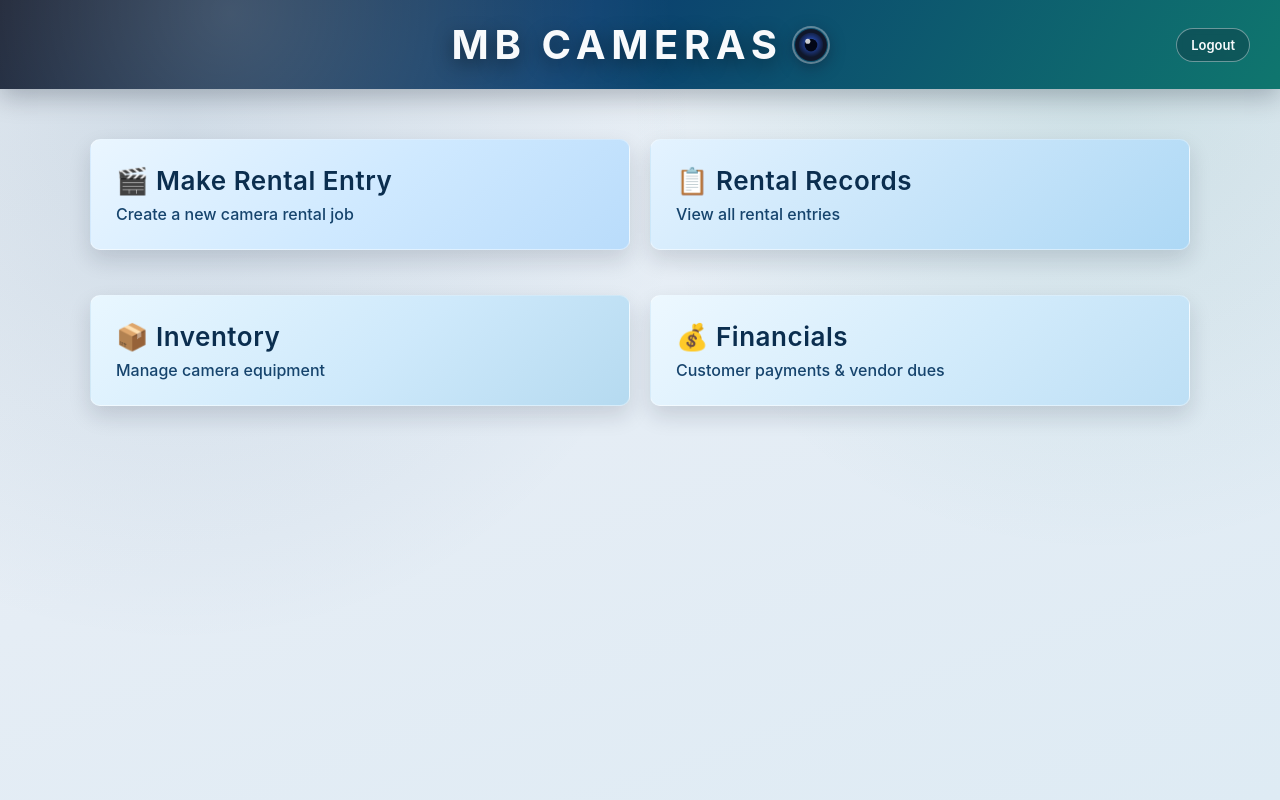
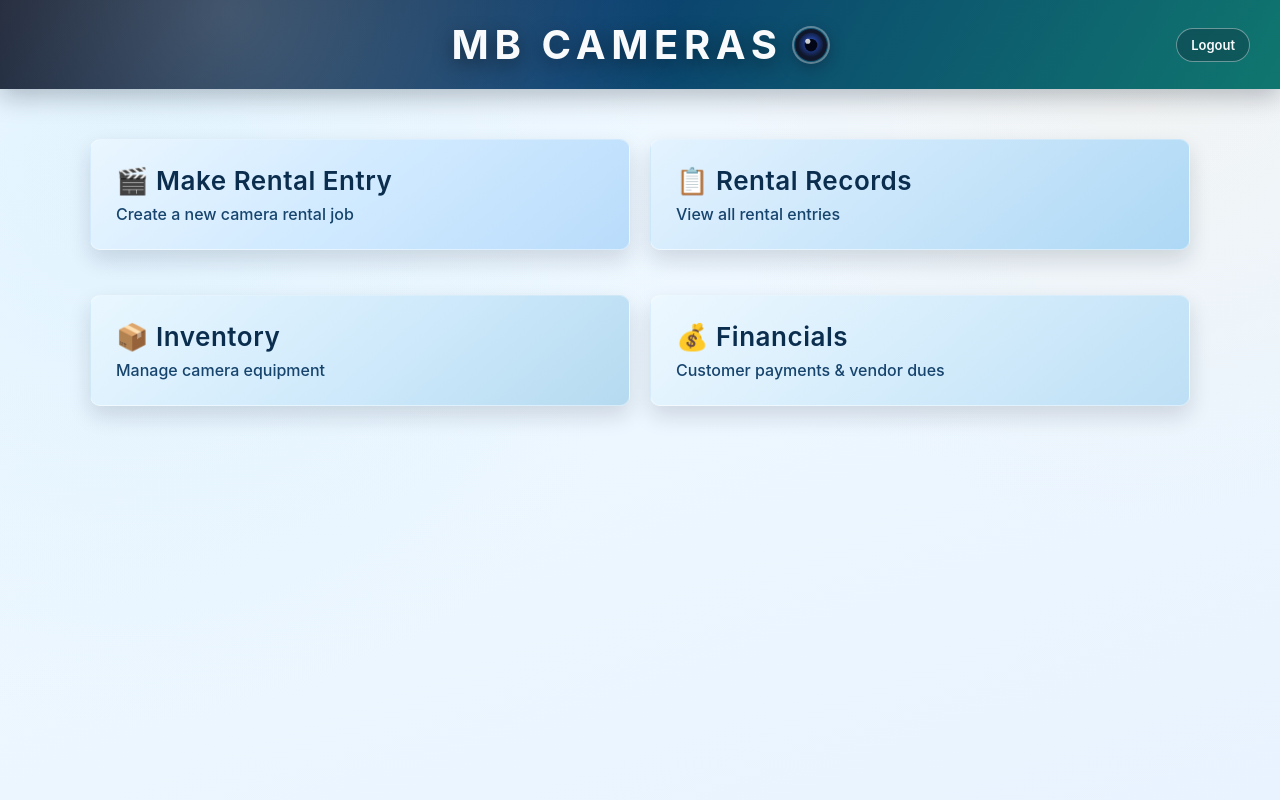
Before and after one commit to bachammahesh-cyber/mb-cameras, a Flask app: page /dashboard in a window 1280 px wide. Run offline with Flask 3, Linux system fonts and the light colour scheme; a user stored in the database is signed in; data comes from the database, SQL or seed files in the repository.

Commit message:
Apply soft sky-blue global background across all pages

```diff
--- a/static/style.css
+++ b/static/style.css
@@ -4,16 +4,15 @@ GENERAL
 
 body{
 font-family:-apple-system,BlinkMacSystemFont,"Segoe UI",Roboto,sans-serif;
-background:#f5f6fa;
+background:
+radial-gradient(circle at 90% 8%,rgba(255,231,204,0.22),transparent 34%),
+radial-gradient(circle at 10% 22%,rgba(186,230,253,0.28),transparent 42%),
+linear-gradient(160deg,#f2f9ff 0%,#edf7ff 52%,#e8f3ff 100%);
 margin:0;
 color:#333;
 }
 
 .dashboard-page{
-background:
-radial-gradient(circle at 14% 16%,rgba(11,63,111,0.12),transparent 40%),
-radial-gradient(circle at 86% 10%,rgba(15,118,110,0.12),transparent 36%),
-linear-gradient(160deg,#edf2f7 0%,#e5edf5 50%,#deebf4 100%);
 min-height:100vh;
 }
 
```
